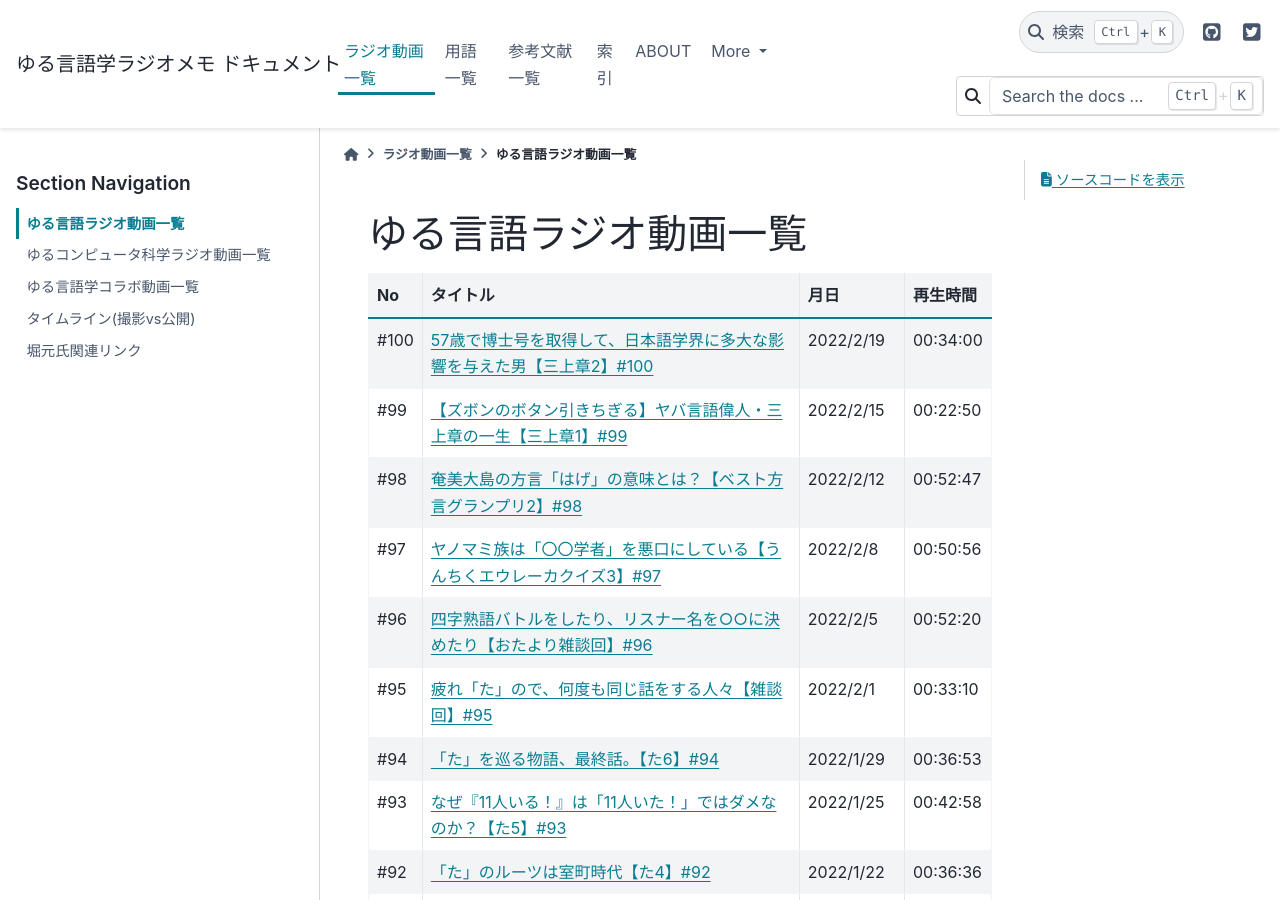
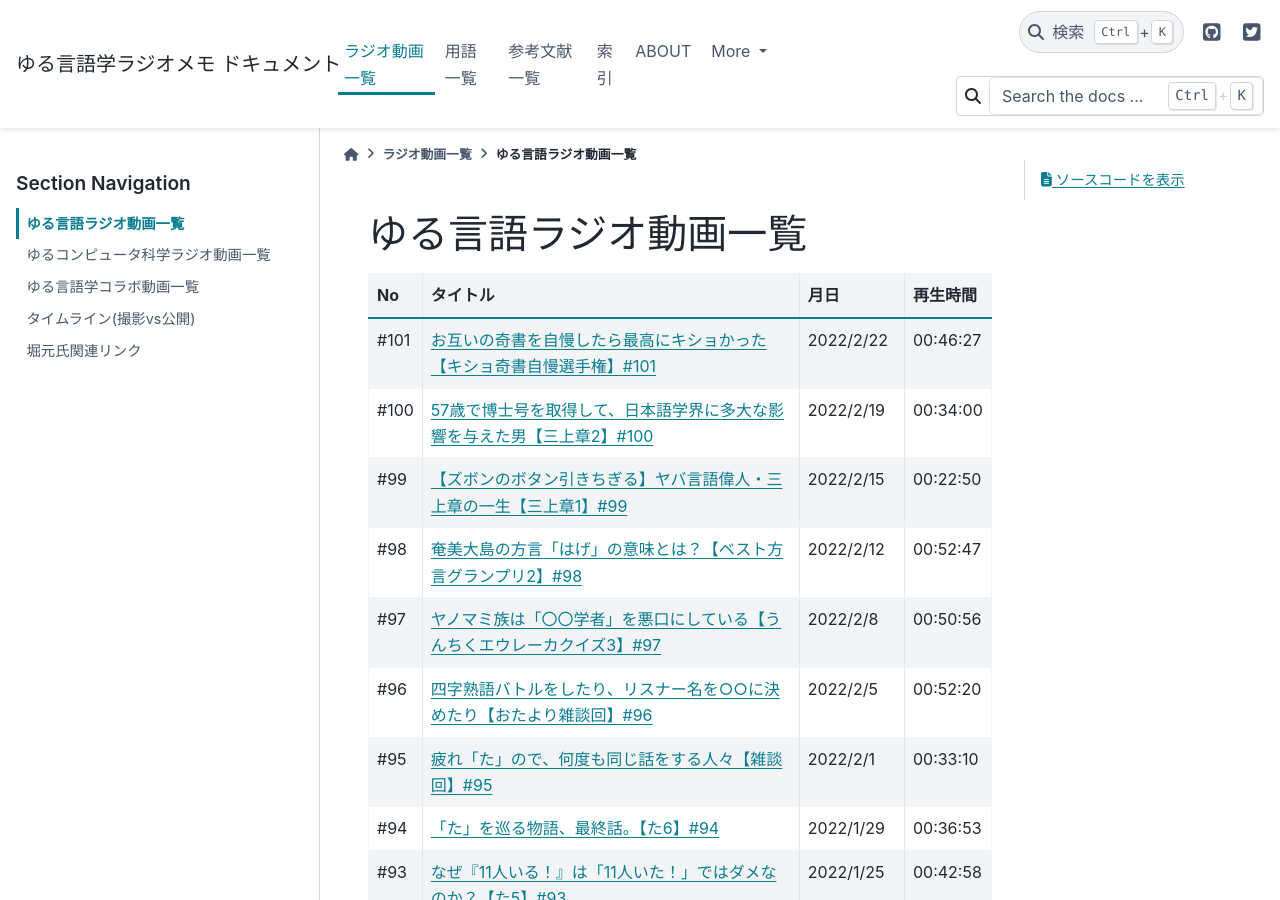
Before and after one commit to mtakagishi/yurugengo, a Sphinx documentation site: the page built from docs/videos/yurugengo_radio_list.rst, in a window 1280 px wide and 900 px high. Built offline with Sphinx 7.4.7 and the PyData theme 0.15.4, drawn with Linux system fonts in a browser that asks for light colours.

Commit message:
#101を追加

```diff
--- a/docs/videos/timeline.rst
+++ b/docs/videos/timeline.rst
@@ -170,7 +170,7 @@
       "21/11/9公開\n言72【奴隷合宿】" ->
       "21/11/14(日)公開\n言73【サポーターコミュニティ】" ->
       "21/12/25公開\n言85【雑談回】" ->
-      "公開前【キショ奇書自慢選手権】" ;
+      "22/2/22公開\n言101【キショ奇書自慢選手権】" ;
     }
     group {
       orientation = portrait
@@ -249,6 +249,7 @@
     group {
       orientation = portrait
       "22/1/22頃\n撮影20" ->
+      "未公開\n銀の盾" ->
       "未公開\nコンピュータ科学" ->
       "未公開\n乳幼児の言語習得" ;
     }
--- a/docs/videos/yurugengo_radio_list.rst
+++ b/docs/videos/yurugengo_radio_list.rst
@@ -4,6 +4,8 @@
 +------+------------------------------------------------------------------------------------------------+------------+----------+
 |  No  |                                            タイトル                                            |    月日    | 再生時間 |
 +======+================================================================================================+============+==========+
+| #101 | `お互いの奇書を自慢したら最高にキショかった【キショ奇書自慢選手権】#101`_                      | 2022/2/22  | 00:46:27 |
++------+------------------------------------------------------------------------------------------------+------------+----------+
 | #100 | `57歳で博士号を取得して、日本語学界に多大な影響を与えた男【三上章2】#100`_                     | 2022/2/19  | 00:34:00 |
 +------+------------------------------------------------------------------------------------------------+------------+----------+
 | #99  | `【ズボンのボタン引きちぎる】ヤバ言語偉人・三上章の一生【三上章1】#99`_                        | 2022/2/15  | 00:22:50 |
@@ -209,7 +211,7 @@
 | #1   | `「イルカも喋る」は大ウソ【言語学って何？】#1`_                                                | 2021/03/11 | 00:14:56 |
 +------+------------------------------------------------------------------------------------------------+------------+----------+
 
-
+.. _お互いの奇書を自慢したら最高にキショかった【キショ奇書自慢選手権】#101: https://www.youtube.com/watch?v=QW9v7Yneuq0
 .. _57歳で博士号を取得して、日本語学界に多大な影響を与えた男【三上章2】#100: https://www.youtube.com/watch?v=r_Su4Awa6Dk
 .. _【ズボンのボタン引きちぎる】ヤバ言語偉人・三上章の一生【三上章1】#99: https://www.youtube.com/watch?v=dqd4NLCQNIQ
 .. _奄美大島の方言「はげ」の意味とは？【ベスト方言グランプリ2】#98: https://www.youtube.com/watch?v=O54r0v9sJig
```
